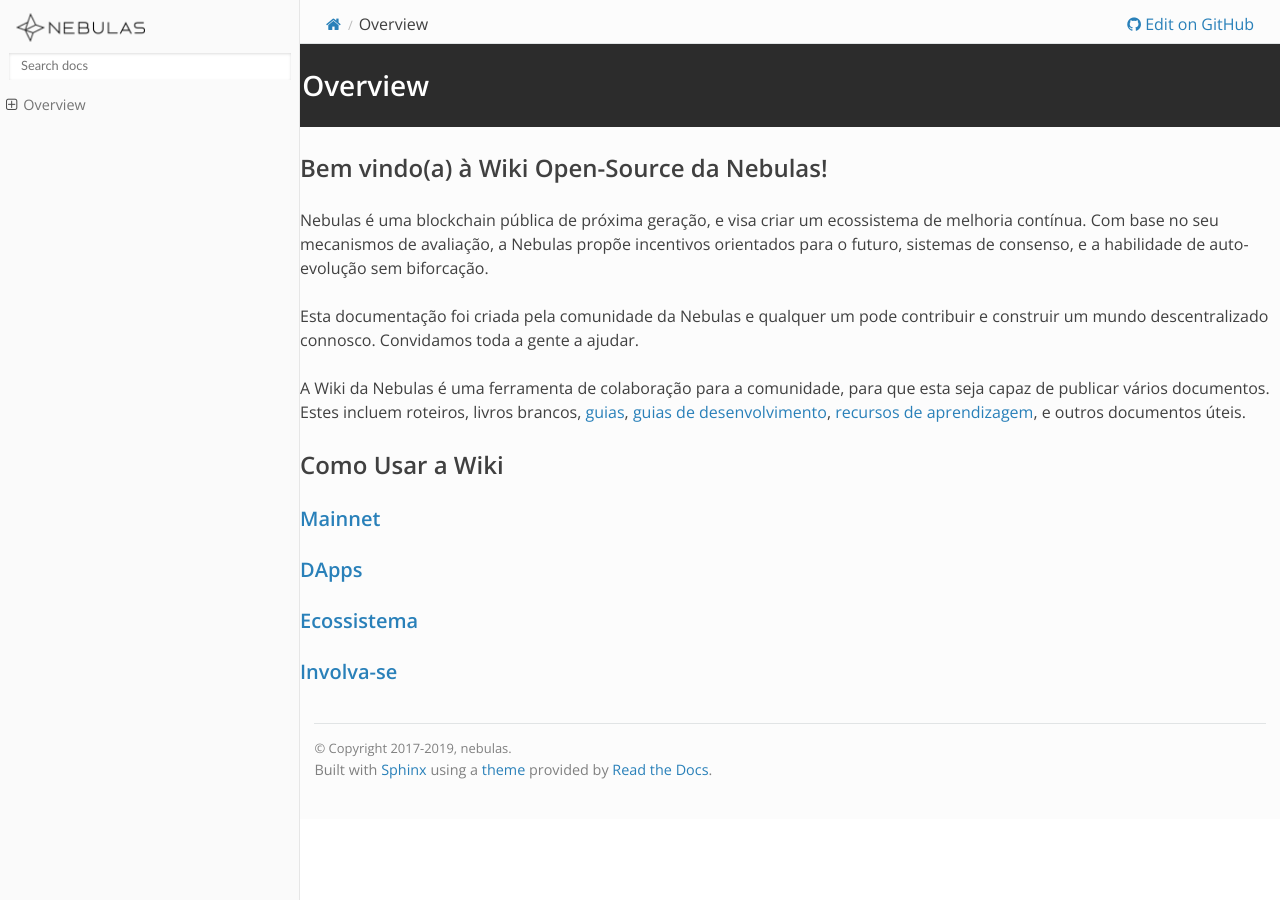
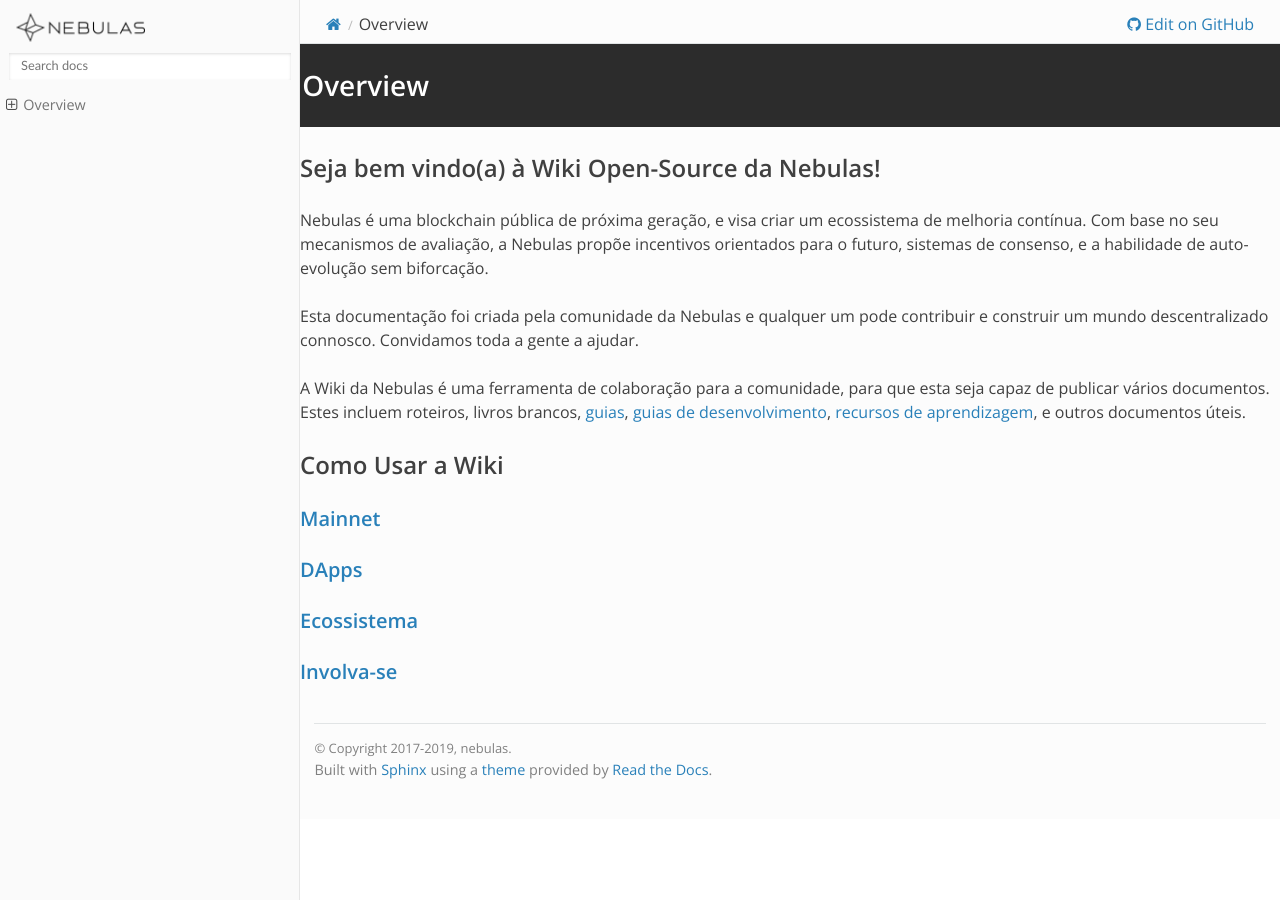
Before and after one commit to nebulasio/nebdocs, a Sphinx documentation site: the page built from docs/overview.md, in a window 1280 px wide. Built offline with Sphinx 7.4.7 and the Read the Docs theme 2.0.0, drawn with Linux system fonts in a browser that asks for light colours; pages that are not in the unit, such as notebooks, are missing from menus.

Commit message:
overview

```diff
--- a/docs/overview.md
+++ b/docs/overview.md
@@ -1,6 +1,6 @@
 # Overview
 
-## Bem vindo(a) à Wiki Open-Source da Nebulas!
+## Seja bem vindo(a) à Wiki Open-Source da Nebulas!
 
 
 Nebulas é uma blockchain pública de próxima geração, e visa criar um ecossistema de melhoria contínua. Com base no seu mecanismos de avaliação, a Nebulas propõe incentivos orientados para o futuro, sistemas de consenso, e a habilidade de auto-evolução sem biforcação.
```
